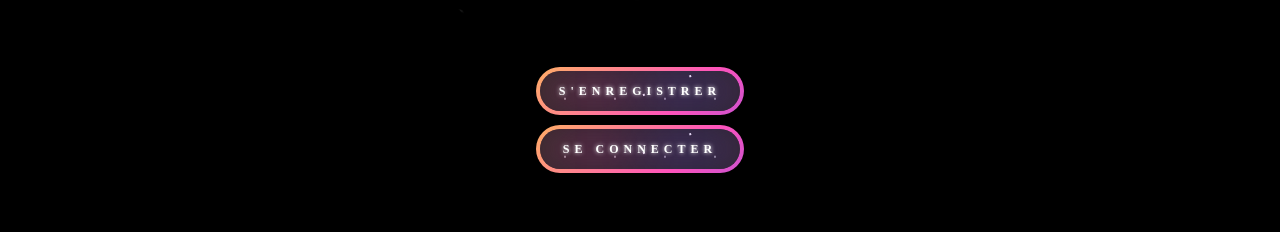
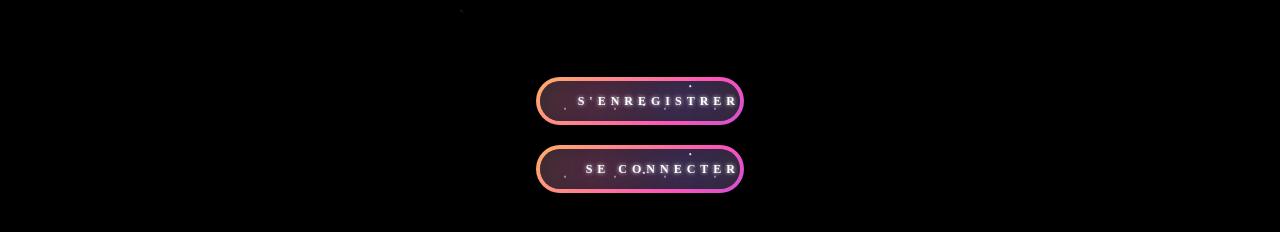
Before and after one commit to techmefr/CosmoClash, a React (Vite) app in the folder client/: page / in a window 1280 px wide. Shown: the part 332-564 px from the top of the page. Built offline with nearby package versions, Linux system fonts and the light colour scheme.

Commit message:
chages routes alliances

```diff
--- a/client/src/components/navigation/navigation.jsx
+++ b/client/src/components/navigation/navigation.jsx
@@ -14,6 +14,8 @@ import ProfilePage from '../../pages/ProfilePage';
 import NavBar from '../layout/NavBar/NavBar';
 import SearchAlliance from '../../pages/SearchAlliancePage/SearchAlliancePage';
 import ToolPage from '../../pages/ToolPage/ToolPage';
+import Register from '../forms/Register';
+import Login from '../forms/Login';
 
 export const Navigation = () => {
 
@@ -37,6 +39,8 @@ export const Navigation = () => {
         <Route path="/alliance" element={<SearchAlliance />} />
         <Route path="/profil" element={<ProfilePage />} />
         <Route path="/tool" element={<ToolPage />} />
+        <Route path="/register" element={<Register />} />
+        <Route path="/login" element={<Login />} />
 
     </Routes>
 
--- a/client/src/pages/HomePage.jsx
+++ b/client/src/pages/HomePage.jsx
@@ -3,6 +3,7 @@ import Starfield from "react-starfield";
 import CustomButton from "../components/ui/CustomButton";
 
 import "./style/HomePage.css";
+import { Link } from "react-router-dom";
 
 export default function HomePage() {
   return (
@@ -15,8 +16,8 @@ export default function HomePage() {
       />
       <img src={logo} alt="j" className="homePageIMG" />
       <div className="homePageCustomBTN">
-        <CustomButton customButtonName="S'ENREGISTRER" />
-        <CustomButton customButtonName="SE CONNECTER" />
+        <Link to="/register"> <CustomButton customButtonName="S'ENREGISTRER" /></Link>
+        <Link to="/login"><CustomButton customButtonName="SE CONNECTER" /></Link>
       </div>
     </div>
   );
```
